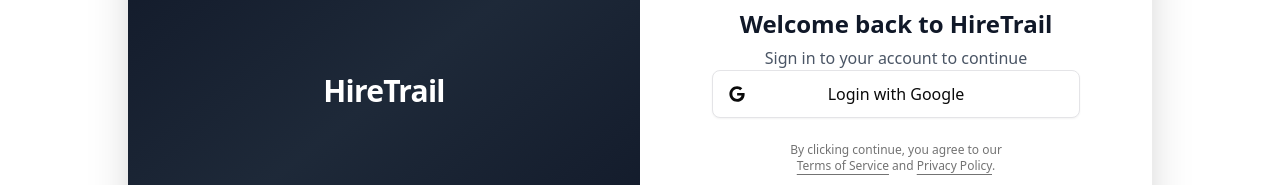
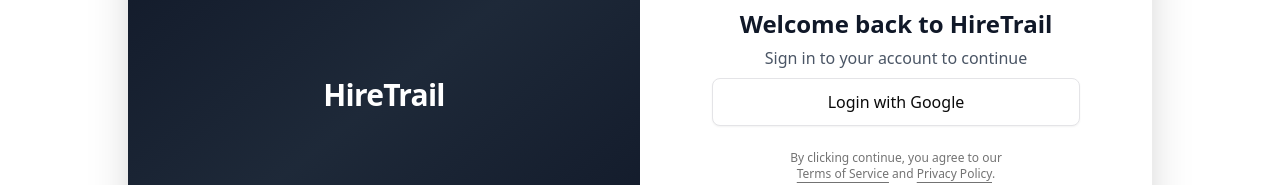
Before and after one commit to Smayur0/HireTrail, a React (Vite) app in the folder packages/ui/: page /#/login in a window 1280 px wide. Shown: the part 217-402 px from the top of the page. Built offline with nearby package versions, Linux system fonts and the light colour scheme; no server answers.

Commit message:
Login button fixed

```diff
--- a/packages/ui/src/pages/login/components/LoginForm.tsx
+++ b/packages/ui/src/pages/login/components/LoginForm.tsx
@@ -25,15 +25,10 @@
       <div className="grid gap-6">
         <Button
           variant="outline"
-          className="w-full h-12 text-base font-medium relative hover:bg-zinc-50 dark:hover:bg-zinc-800 transition-all border-zinc-200 dark:border-zinc-800"
+          className="w-full mt-2 h-12 text-base font-medium relative hover:scale-105 dark:hover:bg-zinc-900 transition ease-in-out duration-300 dark:bg-zinc-800 transition-all border-zinc-200 dark:border-zinc-800"
           onClick={handleGoogleLogin}
           disabled={isLoading}
         >
-          <div className="absolute left-4">
-            <svg className="h-5 w-5" aria-hidden="true" focusable="false" data-prefix="fab" data-icon="google" role="img" xmlns="http://www.w3.org/2000/svg" viewBox="0 0 488 512">
-              <path fill="currentColor" d="M488 261.8C488 403.3 391.1 504 248 504 110.8 504 0 393.2 0 256S110.8 8 248 8c66.8 0 123 24.5 166.3 64.9l-67.5 64.9C258.5 52.6 94.3 116.6 94.3 256c0 86.5 69.1 156.6 153.7 156.6 98.2 0 135-70.4 140.8-106.9H248v-85.3h236.1c2.3 12.7 3.9 24.9 3.9 41.4z"></path>
-            </svg>
-          </div>
           Login with Google
         </Button>
       </div>
```
